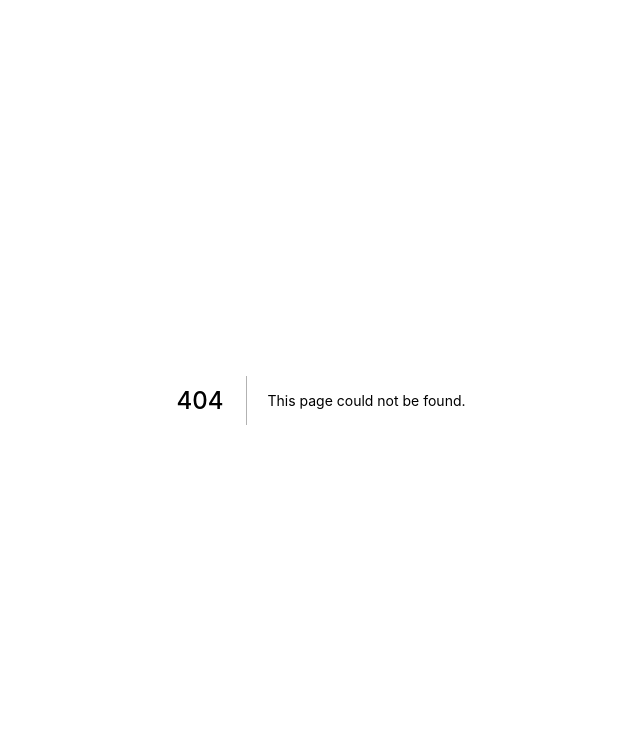
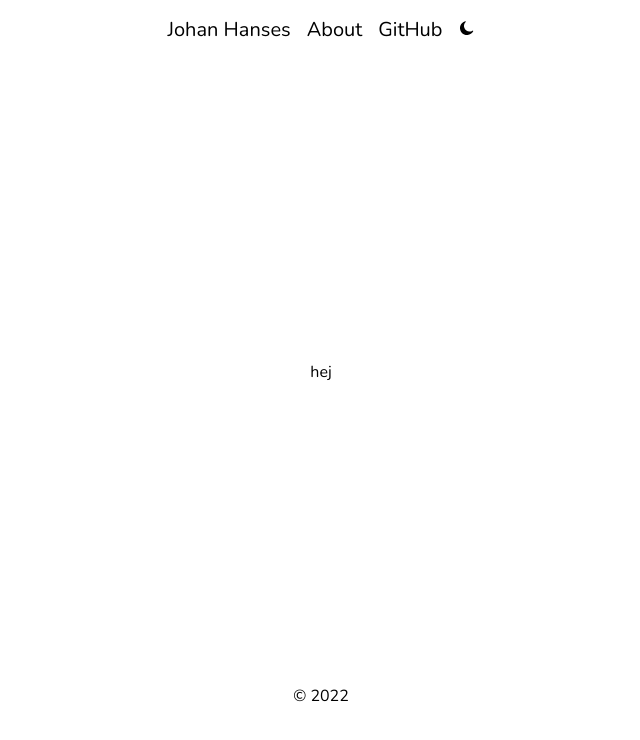
Before and after one commit to johanhanses/new_home, a Next.js app: page /posts/new in a window 1280 px wide. Before the commit this address had no page. Shown: the top 740 px of the page, without its empty margins (319-959 px from the left). Built offline with nearby package versions, Linux system fonts and the light colour scheme.

Commit message:
added basic auth as middleware for a protected test route

```diff
--- a/components/About.tsx
+++ b/components/About.tsx
@@ -1,7 +1,7 @@
 export const About = () => {
-  const URL = 'https://worklygroup.com';
-  const mailURL = 'mailto:johanhanses@gmail.com';
-  const linkedInURL = 'https://www.linkedin.com/in/johanhanses/';
+  const URL = 'https://worklygroup.com'
+  const mailURL = 'mailto:johanhanses@gmail.com'
+  const linkedInURL = 'https://www.linkedin.com/in/johanhanses/'
 
   const Content = () => (
     <p className="mb-4 text-xl">
@@ -15,7 +15,7 @@ export const About = () => {
         Workly
       </a>
     </p>
-  );
+  )
 
   const Links = () => (
     <p className="text-base space-x-4">
@@ -31,7 +31,7 @@ export const About = () => {
 
       <a
         aria-label="LinkedIn"
-        href="https://www.linkedin.com/in/johanhanses/"
+        href={linkedInURL}
         target="_blank"
         rel="noopener noreferrer"
         className="megahover"
@@ -39,14 +39,12 @@ export const About = () => {
         LinkedIn
       </a>
     </p>
-  );
+  )
 
   return (
-    <div className="flex items-center justify-center h-[78vh]">
-      <div className="text-center">
-        <Content />
-        <Links />
-      </div>
+    <div className="text-center">
+      <Content />
+      <Links />
     </div>
-  );
-};
+  )
+}
--- a/components/LandingBio.tsx
+++ b/components/LandingBio.tsx
@@ -1,13 +1,11 @@
 export const LandingBio = () => {
-  const title = 'Johan Hanses';
-  const subTitle = 'Javascripter';
+  const title = 'Johan Hanses'
+  const subTitle = 'Javascripter'
 
   return (
-    <div className="flex items-center justify-center h-[78vh]">
-      <div className="text-center">
-        <h1 className="text-6xl mb-0">{title}</h1>
-        <p className="mb-4 text-xl">{subTitle}</p>
-      </div>
+    <div className="text-center">
+      <h1 className="text-6xl mb-0">{title}</h1>
+      <p className="mb-4 text-xl">{subTitle}</p>
     </div>
-  );
-};
+  )
+}
--- a/components/Layout.tsx
+++ b/components/Layout.tsx
@@ -1,17 +1,19 @@
-import { Header } from './Header';
+import { Header } from './Header'
 
 interface ILayoutProps {
-  children: React.ReactNode;
+  children: React.ReactNode
 }
 
 export const Layout = ({ children }: ILayoutProps) => (
   <>
     <Header siteTitle="Johan Hanses" />
     <div className="mx-auto max-w-4xl p-4 pt-0 font-nunito">
-      <main>{children}</main>
+      <main className="flex items-center justify-center h-[78vh]">
+        {children}
+      </main>
       <footer className="flex justify-center">
         © {new Date().getFullYear()}
       </footer>
     </div>
   </>
-);
+)
--- /dev/null
+++ b/pages/posts/new.tsx
@@ -0,0 +1,9 @@
+import { Layout } from '../../components/Layout'
+
+export default function New() {
+  return (
+    <Layout>
+      <div>hej</div>
+    </Layout>
+  )
+}
```
Also changed, not shown: pages/about.tsx (+6 -6 lines), pages/index.tsx (+7 -7 lines), 1 other file (tests, documents, lock files or other folders).
